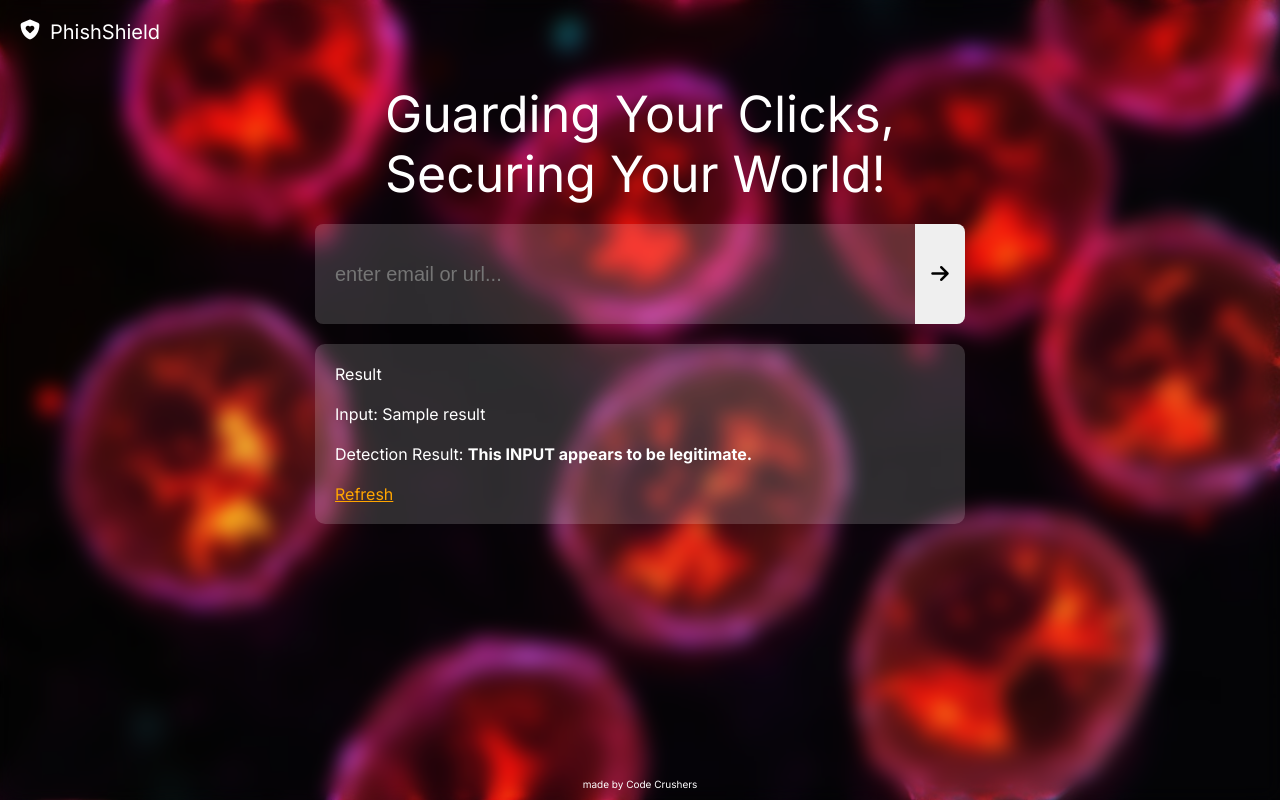
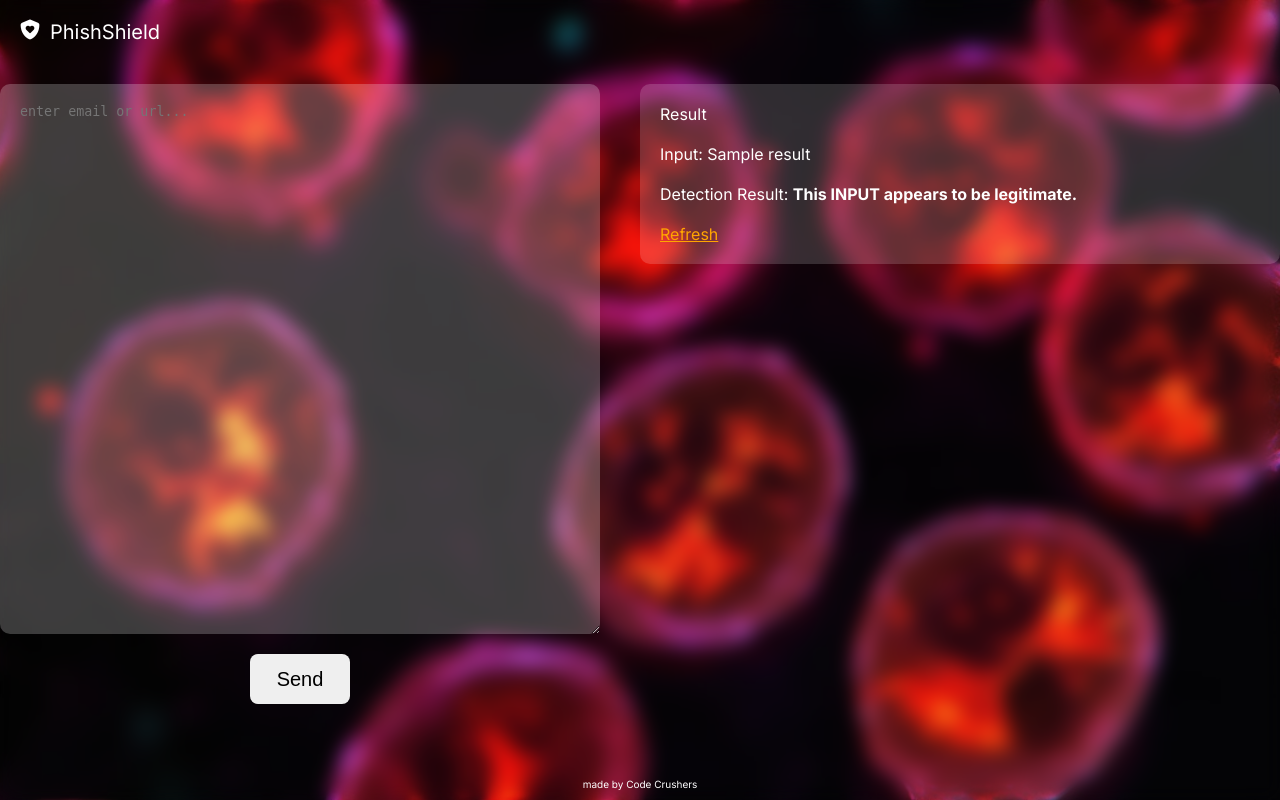
Before and after one commit to NilanshuGarhewal/code-crushers-kurukshetra-2k25, a Flask app: template templates/result.html in a window 1280 px wide. Run offline with Flask 3, Linux system fonts and the light colour scheme; the template is opened without the code that fills it: most values are stand-ins (such as "Sample title", 1, 10 or a date in 2020).

Commit message:
Refactor input forms and styles in home and result templates; add new result.css file

```diff
--- a/static/home.css
+++ b/static/home.css
@@ -39,80 +39,39 @@ body {
   padding: 20px;
 }
 
-.input {
+.input-2 {
+
+  margin-top: 20px;
+
   form {
     display: flex;
-    justify-content: center;
+    flex-direction: column;
+    align-items: center;
     margin: 0;
     padding: 0;
 
-    input {
-      border: none;
-      outline: none;
-      background: transparent;
-      background-color: #ffffff2a;
-      backdrop-filter: blur(20px);
-      width: 600px;
-      height: 50px;
-      border-radius: 8px 0 0 8px;
+    .new {
+     width: 600px;
+     background-color: #ffffff3a !important;
+     outline: none;
+     border: none;
+      border-radius: 10px;
       padding: 20px;
-      font-size: 20px;
-      color: #fff;
-
-      ::placeholder {
-        color: #fff;
-      }
+     height: 400px;
+     color: white;
     }
 
     button {
       border: none;
       outline: none;
-      width: 50px;
+      width: 100px;
       height: 50px;
-      border-radius: 0 8px 8px 0;
+      border-radius: 8px;
       display: flex;
       justify-content: center;
       align-items: center;
       font-size: 20px;
-    }
-  }
-}
-
-.input-2 {
-  form {
-    display: flex;
-    justify-content: center;
-    margin: 0;
-    padding: 0;
-
-    input {
-      border: none;
-      outline: none;
-      background: transparent;
-      background-color: #ffffff2a;
-      backdrop-filter: blur(20px);
-      width: 600px;
-      height: 100px;
-      border-radius: 8px 0 0 8px;
-      padding: 20px;
-      font-size: 20px;
-      color: #fff;
-
-      ::placeholder {
-        color: #fff;
-      }
-    }
-
-    button {
-      border: none;
-      outline: none;
-      width: 50px;
-      height: 100px;
-      border-radius: 0 8px 8px 0;
-      display: flex;
-      justify-content: center;
-      align-items: center;
-      font-size: 20px;
+      margin-top: 20px;
     }
   }
 }
--- /dev/null
+++ b/static/result.css
@@ -0,0 +1,110 @@
+* {
+    margin: 0;
+    padding: 0;
+    box-sizing: border-box;
+  }
+
+  body {
+    font-family: "Inter", sans-serif;
+    background-color: #121212;
+    color: white;
+    background: url("./images/Microscopic\ Cell\ View.jpeg") no-repeat center
+      center/cover;
+    height: 100vh;
+    backdrop-filter: blur(10px);
+  }
+
+  .container {
+    display: flex;
+    justify-content: center;
+    align-items: start;
+    /* margin-top: 5% */
+    /* width: 100vw;
+    height: 100vh; */
+    /* background-color: red; */
+  }
+
+  .logo {
+    display: flex;
+    padding: 20px;
+    font-size: 20px;
+    position: sticky;
+    top: 0;
+
+    p {
+      margin-left: 10px;
+    }
+  }
+
+  .thought {
+    font-size: 50px;
+    padding: 20px;
+  }
+
+  .input-2 {
+
+    margin-top: 20px;
+    margin-right: 20px;
+
+    form {
+      display: flex;
+      flex-direction: column;
+      align-items: center;
+      margin: 0;
+      padding: 0;
+
+      .new {
+       width: 600px;
+       background-color: #ffffff3a !important;
+       outline: none;
+       border: none;
+        border-radius: 10px;
+        padding: 20px;
+       height: 550px;
+       color: white;
+      }
+
+      button {
+        border: none;
+        outline: none;
+        width: 100px;
+        height: 50px;
+        border-radius: 8px;
+        display: flex;
+        justify-content: center;
+        align-items: center;
+        font-size: 20px;
+        margin-top: 20px;
+      }
+    }
+  }
+
+  .output-section {
+    width: 650px;
+    height: auto;
+    background-color: #ffffff2a;
+    backdrop-filter: blur(20px);
+    border-radius: 10px;
+    margin-top: 20px;
+    margin-left: 20px;
+    padding: 20px;
+    display: flex;
+    flex-direction: column;
+    /* flex-wrap: wrap; */
+    max-height: 550px;
+    overflow: scroll;
+  }
+
+  #redirect {
+    color: orange;
+  }
+
+  .team-name {
+    position: absolute;
+    font-size: 10px;
+    bottom: 0;
+    width: 100vw;
+    display: flex;
+    justify-content: center;
+    padding: 10px;
+  }
--- a/templates/result.html
+++ b/templates/result.html
@@ -5,7 +5,7 @@
     <meta name="viewport" content="width=device-width, initial-scale=1.0" />
     <title>PhishShield Result</title>
     <!-- CSS link -->
-    <link rel="stylesheet" href="../static/home.css" />
+    <link rel="stylesheet" href="../static/result.css" />
 
     <!-- Font awesome CDN link -->
     <link
@@ -31,36 +31,16 @@
     </div>
 
     <section class="container">
-      <div class="thought">Guarding Your Clicks,<br />Securing Your World!</div>
-
-      <!-- <div class="input">
+      <div class="input-2">
         <form action="/phishshield" method="POST">
-          <input
-            type="text"
+          <textarea
             name="url"
             id="urlInput"
-            placeholder="enter email / url..."
-            required
-          />
-          <button>
-            <i class="fa-solid fa-arrow-right"> </i>
-          </button>
-        </form>
-      </div>
-
-      <br /> -->
-      <div class="input-2">
-        <form action="/phishshield" method="POST">
-          <input
-            type="text"
-            name="url"
-            id="urlInput"
+            class="new"
             placeholder="enter email or url..."
             required
-          />
-          <button>
-            <i class="fa-solid fa-arrow-right"> </i>
-          </button>
+          ></textarea>
+          <button>Send</button>
         </form>
       </div>
 
@@ -74,8 +54,8 @@
           <strong
             class="{% if prediction == 1 %}phishing{% else %}legitimate{% endif %}"
           >
-            {% if prediction == 1 %} This INPUT is likely a phishing site! {% else
-            %} This INPUT appears to be legitimate. {% endif %}
+            {% if prediction == 1 %} This INPUT is likely a phishing site! {%
+            else %} This INPUT appears to be legitimate. {% endif %}
           </strong>
         </p>
         <br />
```
Also changed, not shown: templates/home.html (+15 -1 lines).
